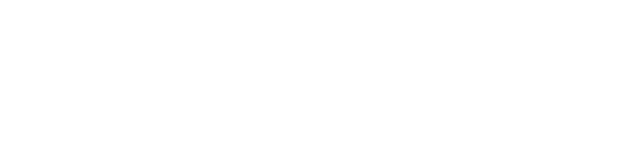
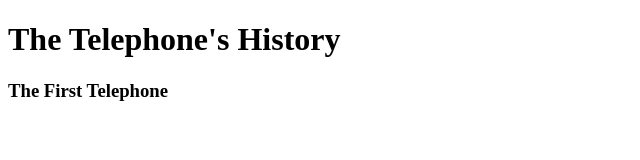
Before and after one commit to dylanard26/HTML-Exam, a plain HTML site: page index.html in a window 1280 px wide. Shown: the whole page, without its empty margins (0-640 px from the left). Drawn offline with Linux system fonts and the light colour scheme.

Commit message:
inserted a document name, heading, and subheading

```diff
--- a/index.html
+++ b/index.html
@@ -3,9 +3,10 @@
 <head>
     <meta charset="UTF-8">
     <meta name="viewport" content="width=device-width, initial-scale=1.0">
-    <title>Document</title>
+    <title>The Telephone's History</title>
 </head>
 <body>
-
+    <h1>The Telephone's History</h1>
+    <h3>The First Telephone</h3>
 </body>
 </html>
```
